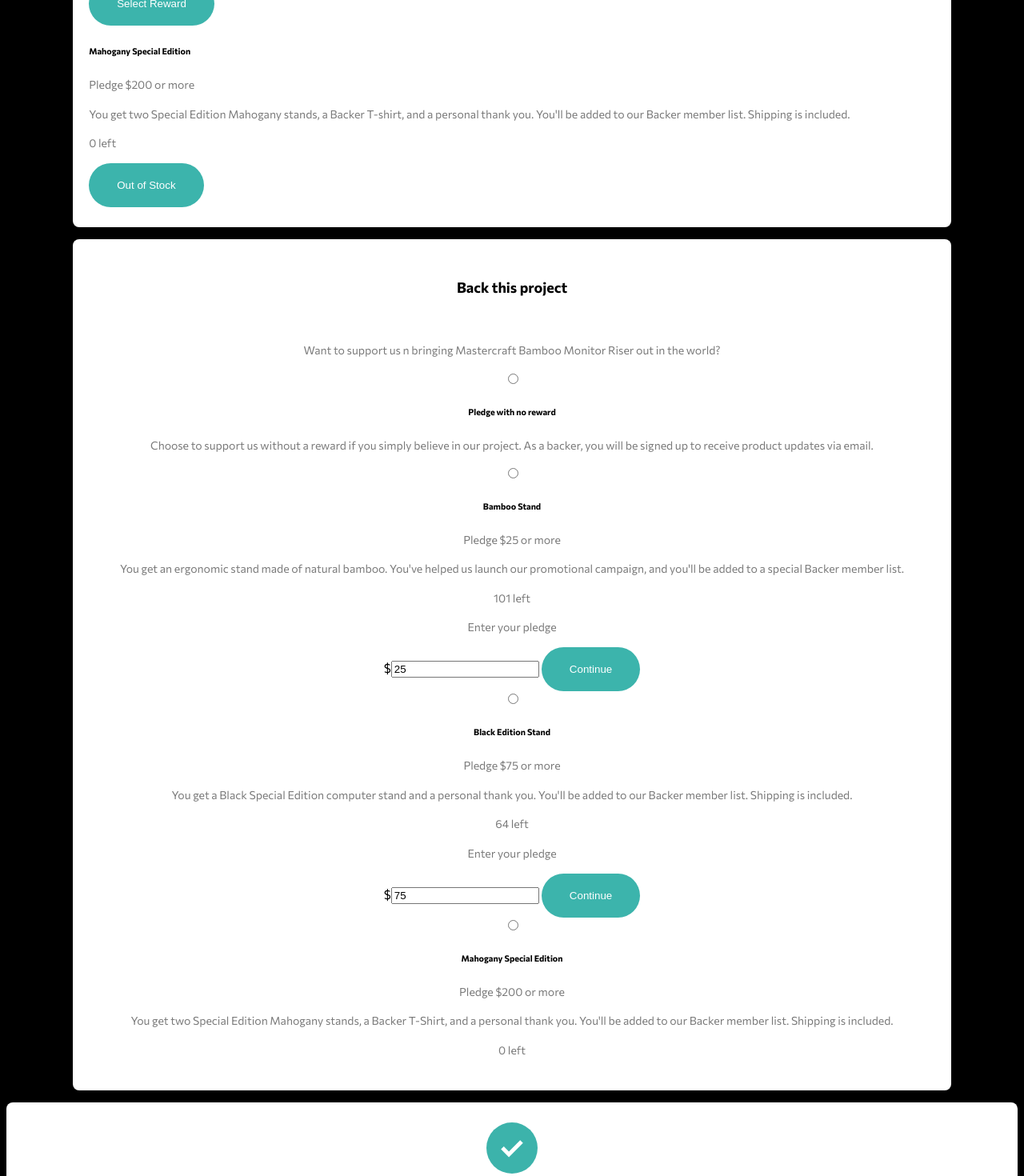
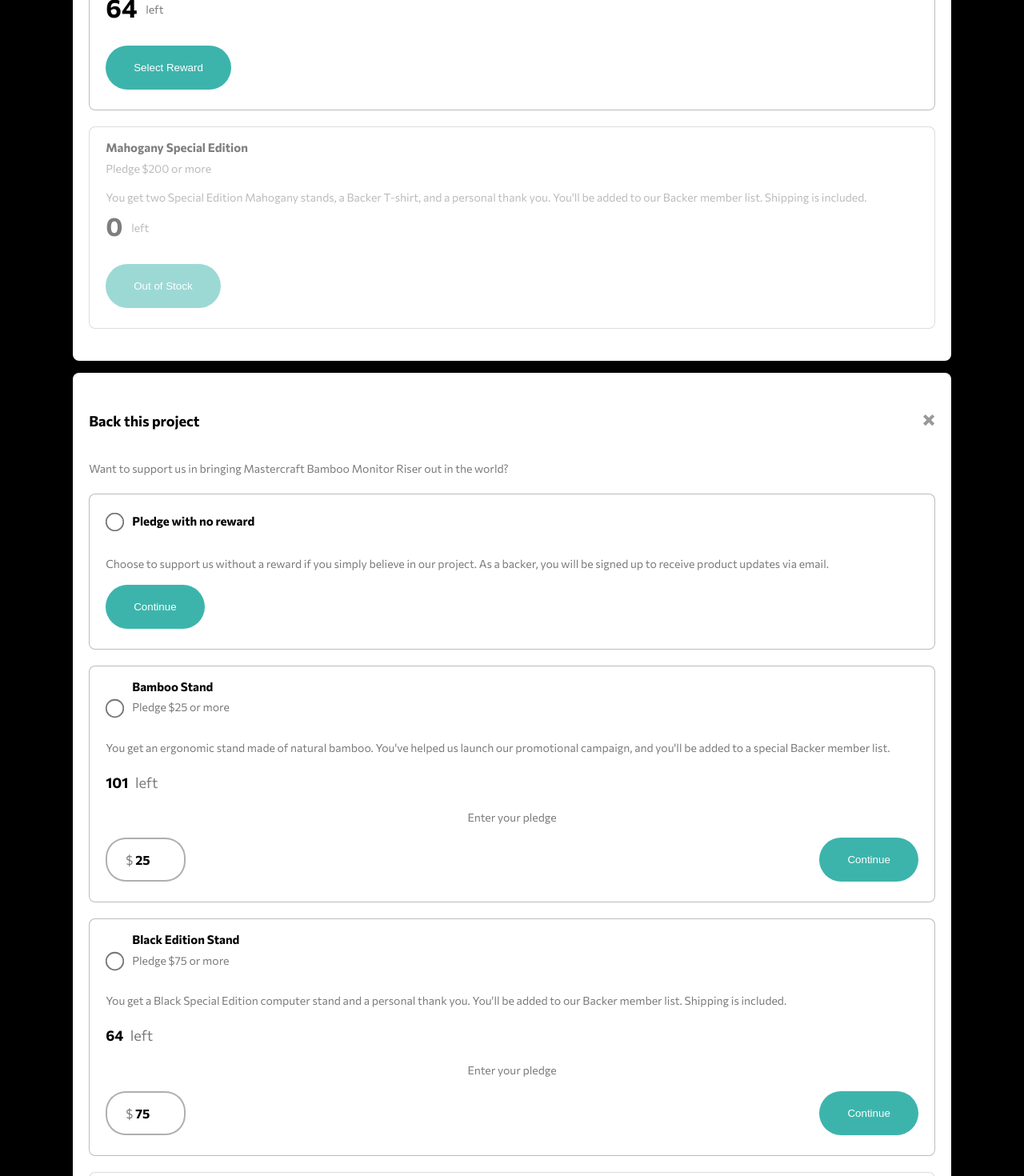
Before and after one commit to ajay117/crowdfunding-product-page-main, a plain HTML site: page index.html in a window 1280 px wide. Shown: the part 1320-2790 px from the top of the page at 80% size. Drawn offline with Linux system fonts and the light colour scheme.

Commit message:
Pop up box (Back this Project Section) styling is done

```diff
--- a/index.html
+++ b/index.html
@@ -81,7 +81,7 @@
   <p>
     A beautifully handcrafed monitor stand to reduce neck and eye strain.
   </p>
-  <div class="flex-box mt-20">
+  <div class="flex-box mt-35">
     <button>Back this project</button>
     <!-- Bookmark Icon -->
     <svg width="56" height="56" xmlns="http://www.w3.org/2000/svg">
@@ -95,17 +95,17 @@
 <!--No of Backers and Donation reached Section-->
 <div class="box">
   <div>
-    <p class="large-bold-text">$89,914</p>
+    <p class="text-large">$89,914</p>
     <p>of $100,000 backed</p>
   </div>
   <p class="bottom-border">____________</p>
   <div>
-    <p class="large-bold-text">5,007</p>
+    <p class="text-large">5,007</p>
     <p>total backers</p>
   </div>
   <p class="bottom-border">____________</p>
   <div>
-    <p class="large-bold-text">56</p>
+    <p class="text-large">56</p>
     <p>days left</p>
   </div>
 
@@ -118,7 +118,7 @@
 </div>
 
 <!--About this Project Section-->
-<section class="text-left box ">
+<section class="box text-left">
   <h4>About this project</h4>
   <p>
     The Mastercraft Bamboo Monitor Riser is a sturdy and stylish platform
@@ -135,10 +135,10 @@
   </p>
 
   <!--Card like boxes for Reward Selection inside "About this Project Section"-->
-  <div>
+  <div class="box text-left gray-border mt-20">
     <div>
       <h6>Bamboo Stand</h6>
-      <p>Pledge $25 or more</p>
+      <p class="blue-text">Pledge $25 or more</p>
     </div>
     <p>
       You get an ergonomic stand made of natural bamboo. You've helped us
@@ -146,12 +146,17 @@
       Backer member list.
     </p>
     <div>
-      <p>101 <span>left</span></p>
-      <button>Select Reward</button>
+      <p>
+        <p class="mt-20">
+          <span class="text-large">101</span>
+          <span class="vertically-center"> left</span>
+        </p>
+      </p>
+      <button class="mt">Select Reward</button>
     </div>
   </div>
 
-  <div>
+  <div class="box text-left gray-border mt-20">
     <div>
       <h6>Black Edition Stand</h6>
       <p>Pledge $75 or more</p>
@@ -161,12 +166,17 @@
       you. You'll be added to our Backer member list. Shipping is included.
     </p>
     <div>
-      <p>64 <span>left</span></p>
-      <button>Select Reward</button>
+      <p>
+        <p class="mt-20">
+          <span class="text-large">64</span>
+          <span class="vertically-center"> left</span>
+        </p>
+      </p>
+      <button class="mt">Select Reward</button>
     </div>
   </div>
 
-  <div>
+  <div class="box text-left gray-border mt-20 light-opacity">
     <div>
       <h6>Mahogany Special Edition</h6>
       <p>Pledge $200 or more</p>
@@ -177,92 +187,103 @@
       Shipping is included.
     </p>
     <div>
-      <p>0 <span>left</span></p>
-      <button>Out of Stock</button>
+      <p class="mt-20">
+        <span class="text-large">0</span>
+        <span class="vertically-center"> left</span>
+      </p>
+      <button class="mt">Out of Stock</button>
     </div>
   </div>
 </section>
 
 <!-- Pop-Up-Box for after clicking "Back this Project" -->
-<form class="box">
-  <div>
+<form class="box text-left">
+  <div class="flex-box align-center">
     <h4>Back this project</h4>
     <!-- Close Icon -->
-    <svg width="14" height="15" xmlns="http://www.w3.org/2000/svg">
-      <g fill="#FFF" fill-rule="evenodd">
-        <path d="M2.404.782l11.314 11.314-2.122 2.122L.282 2.904z"/>
-        <path d="M.282 12.096L11.596.782l2.122 2.122L2.404 14.218z"/>
-      </g>
+    <svg width="15" height="15" xmlns="http://www.w3.org/2000/svg">
+      <path d="M11.314 0l2.828 2.828L9.9 7.071l4.243 4.243-2.828 2.828L7.07 9.9l-4.243 4.243L0 11.314 4.242 7.07 0 2.828 2.828 0l4.243 4.242L11.314 0z" fill="#000" fill-rule="evenodd" opacity=".4"/>
     </svg>
   </div>
-  <p>Want to support us n bringing Mastercraft Bamboo Monitor Riser out in the world?</p>
+  <p>Want to support us in bringing Mastercraft Bamboo Monitor Riser out in the world?</p>
   </p>
 
   <!-- Card like Boxes-->
-  <div>
+  <div class="box text-left gray-border mt-20">
+    <div class="flex-box flex-start align-center mb-35">
       <input type="radio" id="no-reward" name="pledged-donation" />
       <label for="no-reward"><h6>Pledge with no reward</h6></label>
+    </div>
     <p>
       Choose to support us without a reward if you simply believe in our project.
       As a backer, you will be signed up to receive product updates via email.
     </p>
+    <button type="submit">Continue</button>
 
   </div>
 
   <!-- Bamboo Stand Box-->
-  <div> <!-- This div will be the outer box -->
+  <div class="box text-left gray-border mt-20"> <!-- This div will be the outer box -->
+    <div class="flex-box flex-start">
+      <input type="radio" id="bamboo-stand" name="pledged-donation" />
       <div>
-      <input type="radio" id="bamboo-stand" name="pledged-donation" />
         <label for="bamboo-stand"><h6>Bamboo Stand</h6></label>
         <p>Pledge $25 or more</p>
+      </div>
+    </div>
     <p>
        You get an ergonomic stand made of natural bamboo.
        You've helped us launch our promotional campaign,
        and you'll be added to a special Backer member list.
     </p>
-      <p>101 <span>left</span></p>
-    </div>
-    <div>
-      <p>Enter your pledge</p>
-      <div>
-        <span>$</span><input type="number" value="25">
+    <p class="regular-text"><strong class="black-text">101 </strong><span>left</span></p>
+    <p class="text-center">Enter your pledge</p>
+    <div class="flex-box relative-pos">
+      <span class="move">$</span><input type="number" value="25">
         <button type="submit">Continue</button>
-      </div>
     </div>
   </div>
 
   <!-- Black Edition Stand Box -->
-  <div> <!-- This div will be the outer box -->
+  <div class="box text-left gray-border mt-20"> <!-- This div will be the outer box -->
     <div>
+      <div class="flex-box flex-start">
         <input type="radio" id="black-edition-stand" name="pledged-donation" />
+        <div>
           <label for="black-edition-stand"><h6>Black Edition Stand</h6></label>
           <p>Pledge $75 or more</p>
+        </div>
+
+      </div>
+
       <p>
         You get a Black Special Edition computer stand and a personal thank you.
         You'll be added to our Backer member list. Shipping is included.
       </p>
-      <p>64 <span>left</span></p>
+      <p class="regular-text"><strong class="black-text">64 </strong><span>left</span></p>
     </div>
     <div>
-      <p>Enter your pledge</p>
-      <div>
-        <span>$</span><input type="number" value="75">
+      <p class="text-center">Enter your pledge</p>
+      <div class="flex-box relative-pos">
+        <span class="move">$</span><input type="number" value="75">
         <button type="submit">Continue</button>
       </div>
     </div>
   </div>
 
     <!-- Mahogany Special Edition Box-->
-    <div> <!-- This div will be the outer box -->
+    <div class="box text-left gray-border mt-20 light-opacity"> <!-- This div will be the outer box -->
+        <div class="flex-box flex-start">
+          <input type="radio" id="mahogany-special-edition" name="pledged-donation" />
           <div>
-        <input type="radio" id="mahogany-special-edition" name="pledged-donation" />
             <label for="mahogany-special-edition"><h6>Mahogany Special Edition</h6></label>
             <p>Pledge $200 or more</p>
+          </div>
+        </div>
         <p>
           You get two Special Edition Mahogany stands, a Backer T-Shirt, and a personal thank you. You'll be added to our Backer member list. Shipping is included.
         </p>
-        <p>0 <span>left</span></p>
-      </div>
+        <p class="regular-text"><strong class="black-text">0 </strong><span>left</span></p>
       </div>
     </div>
 </form>
@@ -278,7 +299,7 @@
   </svg>
   <h4>Thanks for your support!</h4>
   <p>Your pledge brings us one step closer to sharing Mastercrat Bamboo Monitor Riser worldWide. You will get an email once our campaign is completed.</p>
-  <button>Got it!</button>
+  <button class="mt-20">Got it!</button>
 </div>
     </div>
 
--- a/styles.css
+++ b/styles.css
@@ -32,6 +32,26 @@ h2 {
 h4 {
   font-size: 18px;
 }
+h6 {
+  font-size: 15px;
+  margin: 0;
+  line-height: 0.1;
+}
+input[type="radio"] {
+  margin-right: 15px;
+  transform: scale(1.8);
+}
+input[type="number"] {
+  width: 100px;
+  padding: 0 0 0 35px;
+  border-radius: 25px;
+  outline: none;
+  border-color: hsla(0, 0%, 48%, 0.6);
+  border-style: solid;
+  font-family: "Commissioner", sans-serif;
+  font-size: 16px;
+  font-weight: 700;
+}
 
 button {
   background-color: var(--mod-cyan);
@@ -39,6 +59,7 @@ button {
   border: none;
   border-radius: 35px;
   padding: 20px 35px;
+  outline: none;
 }
 
 /* Classes */
@@ -55,11 +76,19 @@ button {
   max-height: auto;
   z-index: -3;
 }
-
 .flex-box {
   width: 100%;
   display: flex;
   justify-content: space-between;
+}
+.flex-wrap {
+  flex-wrap: wrap;
+}
+.flex-start {
+  justify-content: flex-start;
+}
+.align-center {
+  align-items: center;
 }
 .hide {
   display: none;
@@ -79,17 +108,48 @@ button {
   margin-top: -15px;
   line-height: 2;
 }
-
+.gray-border {
+  border: 1px solid hsla(0, 0%, 48%, 0.5);
+}
+.vertically-center {
+  position: relative;
+  top: -5px;
+  padding-left: 8px;
+}
+.relative-pos {
+  position: relative;
+}
+.move {
+  position: absolute;
+  top: 18px;
+  left: 25px;
+  color: var(--dark-gray);
+}
 /* Utilities */
 .mt-20 {
   margin-top: 20px;
 }
-
+.mt-35 {
+  margin-top: 35px;
+}
+.mt {
+  margin-top: 15px;
+}
+.mb-35 {
+  margin-bottom: 35px;
+}
 /* Text Styles */
 .text-center {
   text-align: center;
 }
-.large-bold-text {
+.regular-text {
+  font-size: 18px;
+}
+.black-text {
+  color: black;
+  margin-right: 5px;
+}
+.text-large {
   font-size: 32px;
   color: var(--black);
   font-weight: 700;
@@ -99,3 +159,10 @@ button {
 .text-left {
   text-align: left;
 }
+.blue-text {
+  color: var(--mod-cyan);
+  font-weight: 700;
+}
+.light-opacity {
+  opacity: 0.5;
+}
```
Lines whose indentation alone changed are shown as unchanged.
